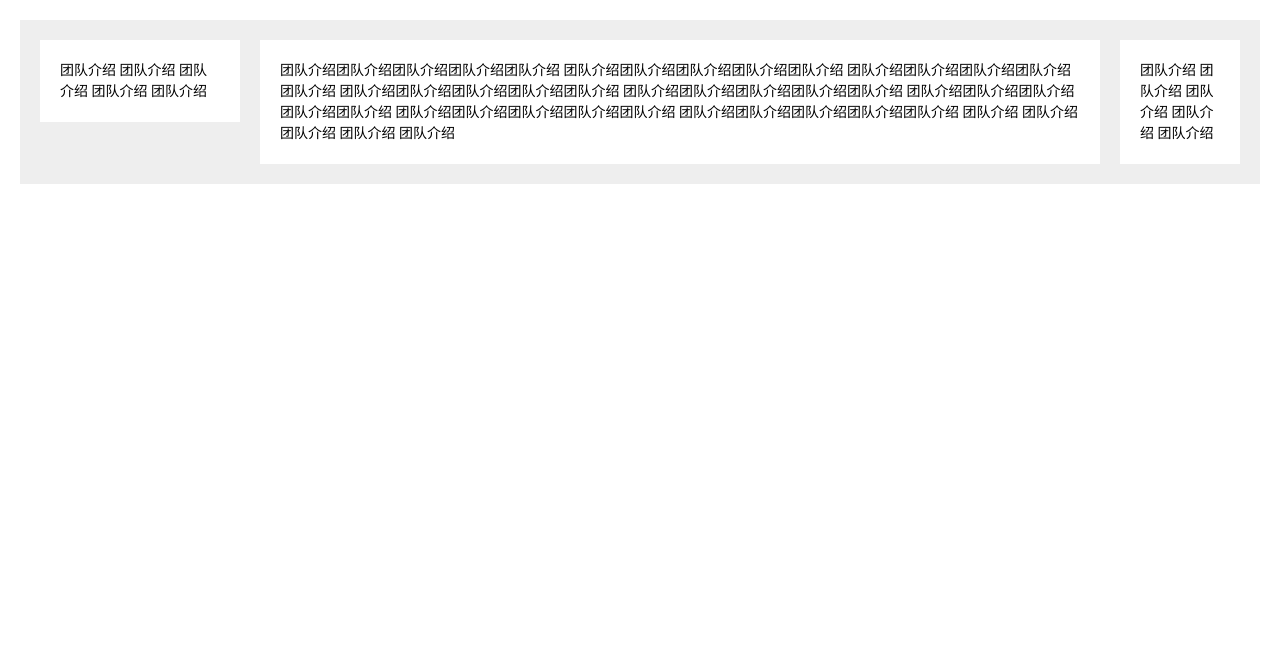
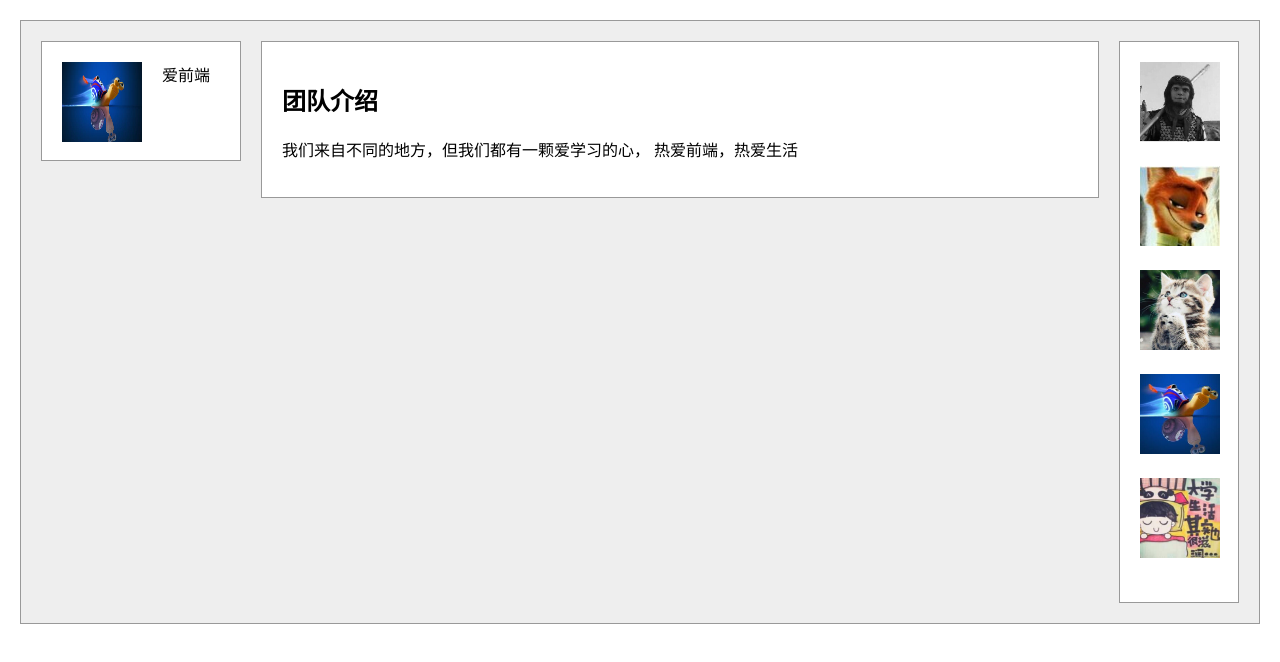
Before and after one commit to bmxklYzj/ife_2016, a plain HTML site: page stage1/stage1_task003/index.html in a window 1280 px wide. Drawn offline with Linux system fonts and the light colour scheme.

Commit message:
修改stage1_task003

```diff
--- /dev/null
+++ b/stage1/stage1_task003/css/shengBeiLayoutCss.css
@@ -0,0 +1,42 @@
+body{
+    margin: 0;
+    padding: 20px;
+}
+
+.bd {
+    margin: 0 280px 0 180px;
+    border: 1px solid #999;
+    padding: 20px;
+    /*overflow: hidden;*/
+
+}
+/*.container,*/
+/*.sub,*/
+/*.extra {*/
+    /*padding-bottom: 3000px;*/
+    /*margin-bottom: -3000px;*/
+/*}*/
+.container {
+    float: left;
+    width: 100%;
+    height: 300px;
+    background-color: red;
+}
+.sub {
+    float: left;
+    margin-left: -100%;
+    position: relative;
+    left: -200px;
+    width: 200px;
+    height: 200px;
+    background-color: blue;
+}
+.extra {
+    margin-left: -300px;
+    float: left;
+    position: relative;
+    right: -300px;
+    width: 300px;
+    height: 300px;
+    background-color: green;
+}
--- a/stage1/stage1_task003/css/style.css
+++ b/stage1/stage1_task003/css/style.css
@@ -1,54 +1,68 @@
 body {
-    font: 14px/1.5 "Microsoft YaHei", "sans serif";
-    margin: 0px;
+    margin: 0;
     padding: 20px;
 }
-.bd {
-    background: #eee;
-    padding: 20px;
-}
+
 .bd {
     overflow: hidden;
+    background-color: #eee;
+    padding: 20px;
+    border: 1px solid #999;
+
 }
-.main,
-.side,
-.extra {
-    padding-bottom: 5000px;
-    margin-bottom: -5000px;
-}
-.p20 {
-    padding: 20px;
-}
-.bg {
-    background-color: #fff;
-}
-.main {
-
+.main-wrap {
     float: left;
     width: 100%;
 }
-
-.container {
-    margin: 0px 140px 0px 220px;
-    /*margin:0 20px 0 20px;*/
+.main,
+.sub,
+.extra {
     -webkit-box-sizing: border-box;
     -moz-box-sizing: border-box;
     box-sizing: border-box;
+    padding: 20px;
+    background-color: #fff;
+    border: 1px solid #999;
+
+}
+/*.main-wrap,*/
+/*.sub,*/
+/*.extra {*/
+    /*padding-bottom: 3000px;*/
+    /*margin-bottom: -3000px;*/
+/*}*/
+.main {
+    /*width: 100%;*/
+    height: auto;
+    margin: 0 140px 0 220px;
+    /*background-color: #ccc;*/
+}
+.sub {
+    float: left;
+    margin-left: -100%;
+    width: 200px;
+    height: 120px;
+    /*background-color: #888;*/
+}
+.extra {
+    float: left;
+    margin-left: -120px;
+    width: 120px;
+    /*height: 300px;*/
+    /*background-color: #555;*/
 }
 
-.side {
+.sub .logo img {
+    width: 80px;
+    height: 80px;
     float: left;
-    width: 200px;
-    margin-left: -100%;
-    -webkit-box-sizing: border-box;
-    -moz-box-sizing: border-box;
-    box-sizing: border-box;
 }
-.extra {
-    width: 120px;
+.sub .logo span {
+    margin-left: 20px;
     float: left;
-    margin-left: -120px;
-    -webkit-box-sizing: border-box;
-    -moz-box-sizing: border-box;
-    box-sizing: border-box;
 }
+.extra img{
+    width: 80px;
+    height: 80px;
+    margin-bottom: 20px;
+}
--- a/stage1/stage1_task003/index.html
+++ b/stage1/stage1_task003/index.html
@@ -3,41 +3,29 @@
 <html lang="zh-CN">
 <head>
     <meta charset="UTF-8">
-    <title>stage1_task003</title>
+    <title>stage1_task003-双飞翼</title>
     <link rel="stylesheet" href="css/style.css">
 </head>
 <body>
 <div class="bd">
-    <div class="main">
-        <div class="container bg p20">
-            团队介绍团队介绍团队介绍团队介绍团队介绍
-            团队介绍团队介绍团队介绍团队介绍团队介绍
-            团队介绍团队介绍团队介绍团队介绍团队介绍
-            团队介绍团队介绍团队介绍团队介绍团队介绍
-            团队介绍团队介绍团队介绍团队介绍团队介绍
-            团队介绍团队介绍团队介绍团队介绍团队介绍
-            团队介绍团队介绍团队介绍团队介绍团队介绍
-            团队介绍团队介绍团队介绍团队介绍团队介绍
-            团队介绍
-            团队介绍
-            团队介绍
-            团队介绍
-            团队介绍
+    <div class="main-wrap">
+        <div class="main">
+            <article>
+                <h2>团队介绍</h2>
+                <p>我们来自不同的地方，但我们都有一颗爱学习的心，
+                    热爱前端，热爱生活</p>
+            </article>
         </div>
     </div>
-    <div class="side bg p20">
-        团队介绍
-        团队介绍
-        团队介绍
-        团队介绍
-        团队介绍
+    <div class="sub">
+        <div class="logo">
+            <img src="img/snail.jpg" alt="logo">
+            <span>爱前端</span>
+        </div>
     </div>
-    <div class="extra bg p20">
-        团队介绍
-        团队介绍
-        团队介绍
-        团队介绍
-        团队介绍
+    <div class="extra">
+        <img src="img/1.jpg" alt="picture"><img src="img/2.jpg" alt="picture"><img src="img/3.jpg" alt="picture"><img
+            src="img/4.jpg" alt="picture"><img src="img/5.jpg" alt="picture">
     </div>
 </div>
 </body>
```
Also changed, not shown: stage1/stage1_task002/css/style.css (+16 -1 lines), stage1/stage1_task002/index.html (+47 -15 lines), stage1/stage1_task003/shengBieLayout.html (added, +15 -0 lines), stage1/stage1_task003/img/1.jpg (added), stage1/stage1_task003/img/2.jpg (added), stage1/stage1_task003/img/3.jpg (added), stage1/stage1_task003/img/4.jpg (added), stage1/stage1_task003/img/5.jpg (added), stage1/stage1_task003/img/snail.jpg (added).
